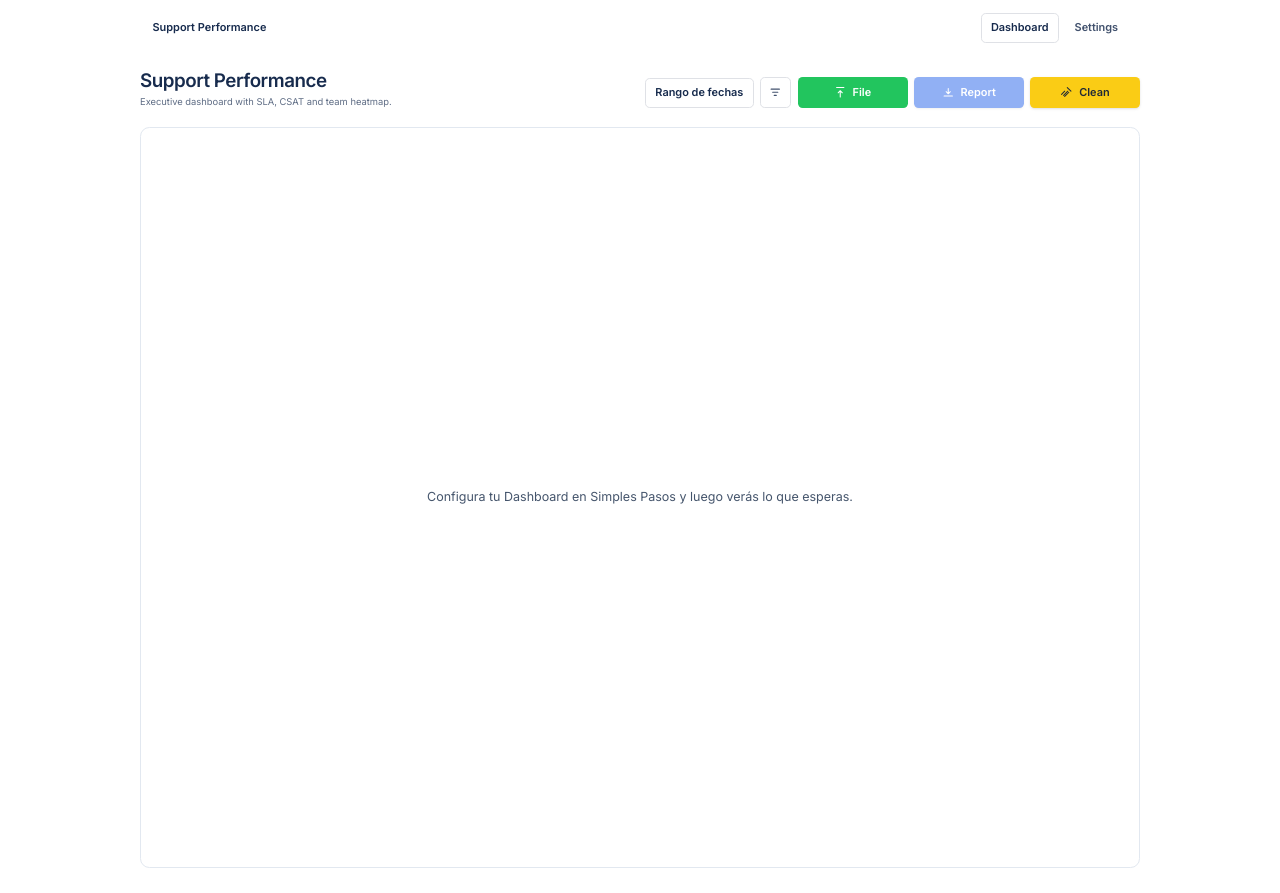
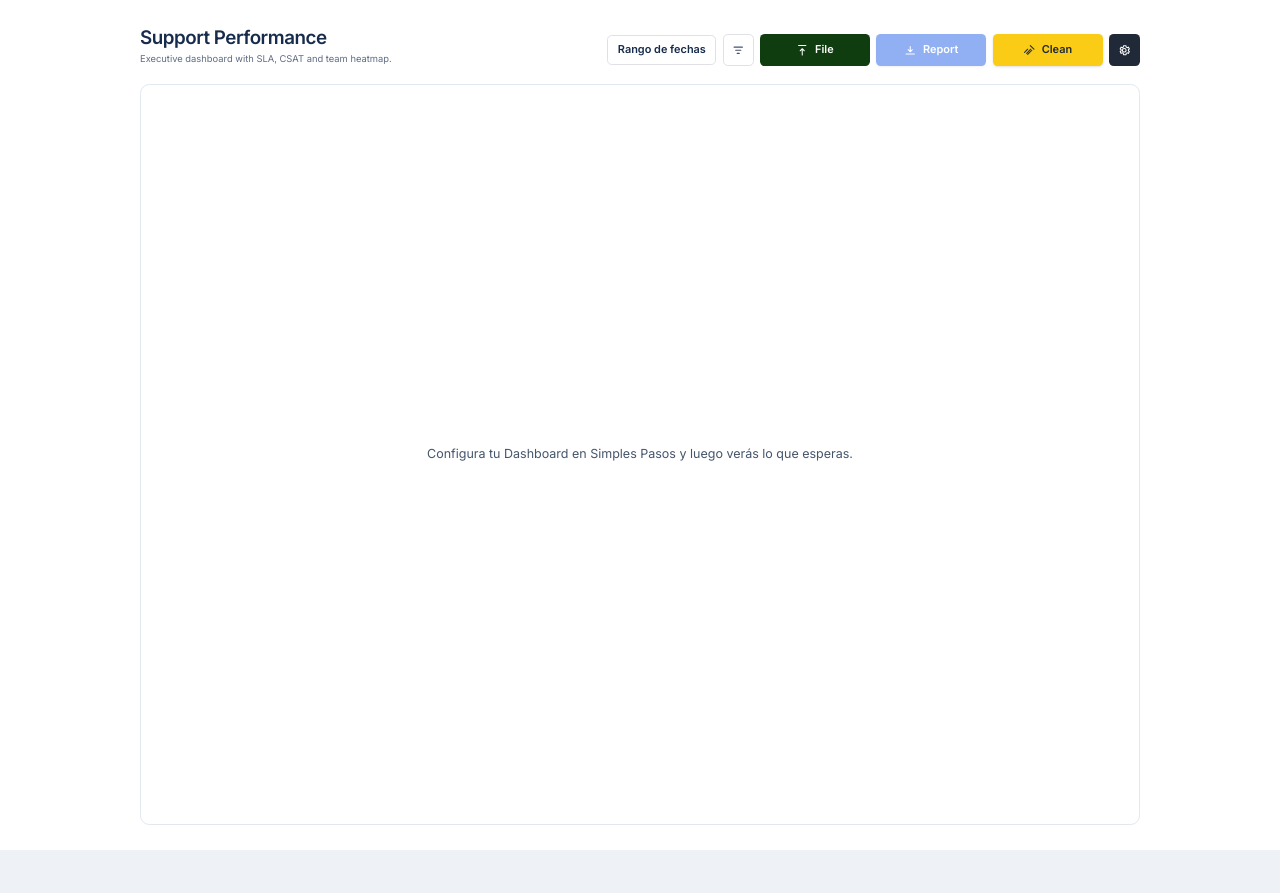
Before and after one commit to ravelli-czy/dashboard-care-teams, a React (Vite) app: page / in a window 1280 px wide. After the commit the page ends 850 px from the top, so only its background shows below. Built offline with nearby package versions, Linux system fonts and the light colour scheme.

Commit message:
Eliminar barra superior global

```diff
--- a/src/App.tsx
+++ b/src/App.tsx
@@ -1,8 +1,7 @@
 import React, { createContext, useMemo, useState } from "react";
-import { BrowserRouter, Routes, Route, NavLink } from "react-router-dom";
+import { BrowserRouter, Routes, Route } from "react-router-dom";
 import DashboardPage from "./pages/Dashboard";
 import SettingsPage from "./pages/Settings";
-import { useSettings } from "./lib/settings";
 
 export type DatasetBounds = { min: Date; max: Date } | null;
 
@@ -45,11 +44,6 @@ export const CompareSettingsContext = createContext<{
   setCompare: () => {},
 });
 
-const navLink =
-  "rounded-md px-3 py-2 text-sm font-semibold text-[#42526E] hover:bg-[#F4F5F7]";
-const navLinkActive =
-  "rounded-md px-3 py-2 text-sm font-semibold text-[#172B4D] bg-white border border-[#DFE1E6] shadow-none";
-
 export default function App() {
   const [compare, setCompare] = useState<CompareSettings>({
     comparePrevious: true,
@@ -67,47 +61,11 @@ export default function App() {
   });
 
   const ctx = useMemo(() => ({ compare, setCompare }), [compare]);
-  const { settings } = useSettings();
-  const dashboardLogo = (settings as any)?.dashboardLogo as string | undefined;
 
   return (
     <CompareSettingsContext.Provider value={ctx}>
       <BrowserRouter>
         <div className="bg-white min-h-screen">
-          <div className="mx-auto max-w-7xl px-4 pt-4">
-            <div className="flex items-center justify-between gap-3">
-              <div className="flex items-center gap-3 text-sm font-semibold text-[#172B4D]">
-                {dashboardLogo ? (
-                  <img
-                    src={dashboardLogo}
-                    alt="Logo del Dashboard"
-                    className="h-8 w-8 rounded-md border border-[#DFE1E6] bg-white object-contain"
-                  />
-                ) : null}
-                <span>Support Performance</span>
-              </div>
-              <div className="flex items-center gap-2">
-                <NavLink
-                  to="/"
-                  end
-                  className={({ isActive }) =>
-                    isActive ? navLinkActive : navLink
-                  }
-                >
-                  Dashboard
-                </NavLink>
-                <NavLink
-                  to="/settings"
-                  className={({ isActive }) =>
-                    isActive ? navLinkActive : navLink
-                  }
-                >
-                  Settings
-                </NavLink>
-              </div>
-            </div>
-          </div>
-
           <Routes>
             <Route path="/" element={<DashboardPage />} />
             <Route path="/settings" element={<SettingsPage />} />
--- a/src/pages/Dashboard.tsx
+++ b/src/pages/Dashboard.tsx
@@ -1,6 +1,7 @@
 import React, { useEffect, useMemo, useState } from "react";
 import Papa from "papaparse";
 import { useSettings } from "../lib/settings";
+import { Link } from "react-router-dom";
 import {
   LineChart,
   Line,
@@ -1240,7 +1241,7 @@ function kpiCard(
       <CardContent>
         <div className="flex items-start justify-between gap-3">
           <div>
-            <div className="flex items-center justify-center border-y-2 border-[#0052CC] py-2">
+            <div className="flex items-center justify-center py-2">
               <span className="text-2xl font-bold tracking-tight text-[#0052CC] leading-none">
                 {value}
               </span>
@@ -2218,7 +2219,7 @@ const tppHealth = (() => {
             </button>
             <label
               className="inline-flex h-10 min-w-[110px] cursor-pointer items-center justify-center gap-2 rounded-md px-3 text-sm font-semibold text-white"
-              style={{ backgroundColor: "#22C55E" }}
+              style={{ backgroundColor: "#0F3D0F" }}
             >
               <svg aria-hidden="true" className="h-4 w-4" viewBox="0 0 24 24" fill="none">
                 <path
@@ -2333,6 +2334,21 @@ const tppHealth = (() => {
                 Clean
               </span>
             </Button>
+            <Link
+              to="/settings"
+              className="inline-flex h-10 w-10 items-center justify-center rounded-md bg-[#1F2937] text-white"
+              aria-label="Settings"
+            >
+              <svg aria-hidden="true" className="h-4 w-4" viewBox="0 0 24 24" fill="none">
+                <path
+                  d="M12 8.5a3.5 3.5 0 100 7 3.5 3.5 0 000-7zm8 3.5a7.9 7.9 0 00-.1-1l2-1.6-2-3.4-2.4 1a7.4 7.4 0 00-1.7-1l-.4-2.6H10.6l-.4 2.6a7.4 7.4 0 00-1.7 1l-2.4-1-2 3.4 2 1.6a7.9 7.9 0 000 2l-2 1.6 2 3.4 2.4-1a7.4 7.4 0 001.7 1l.4 2.6h4.8l.4-2.6a7.4 7.4 0 001.7-1l2.4 1 2-3.4-2-1.6c.1-.3.1-.7.1-1z"
+                  stroke="currentColor"
+                  strokeWidth="2"
+                  strokeLinecap="round"
+                  strokeLinejoin="round"
+                />
+              </svg>
+            </Link>
           </div>
         </div>
 
@@ -2462,7 +2478,7 @@ const tppHealth = (() => {
             kpiExtras.csat
           )}
           {kpiCard(
-            "Tickets / Persona (últimos 6 meses)",
+            "Tickets x Persona",
             kpis.tpp6m == null ? "—" : kpis.tpp6m.toFixed(1),
             "(excluye mes actual si no está cerrado)",
             undefined,
```
